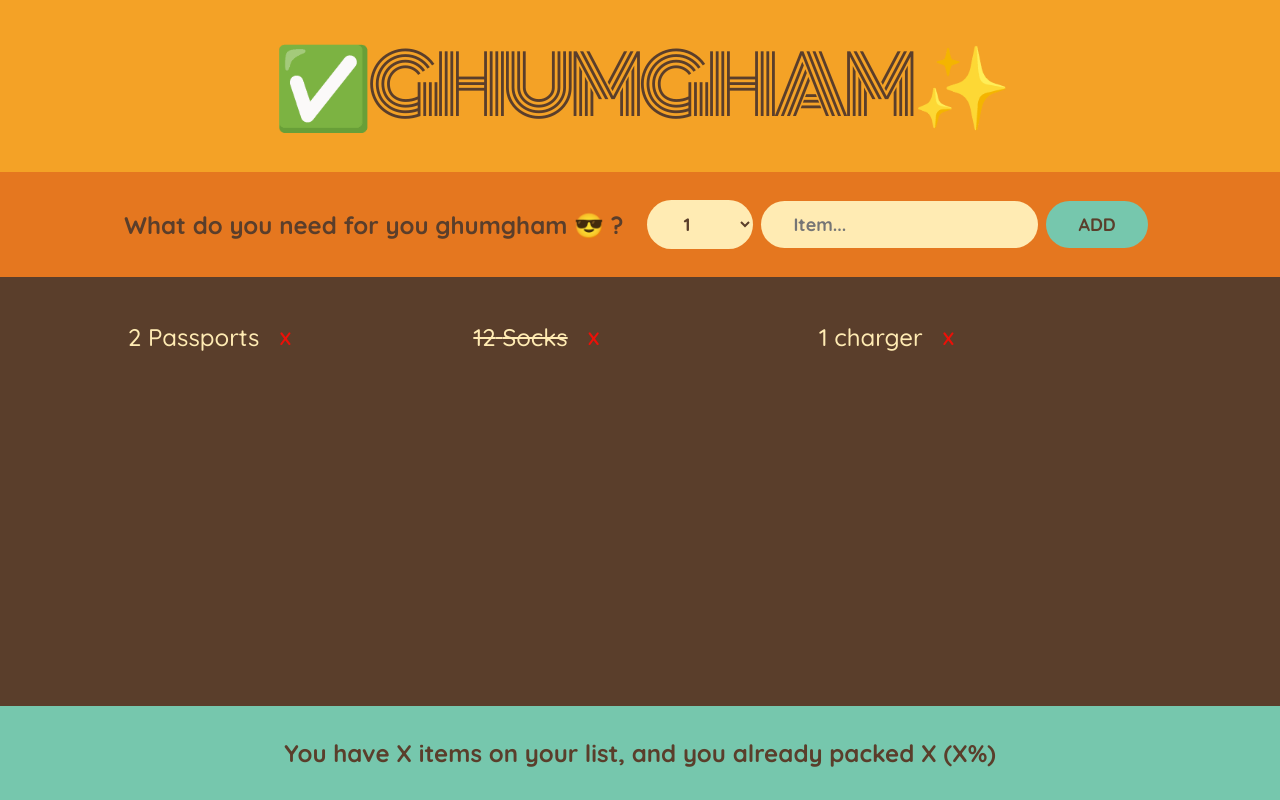
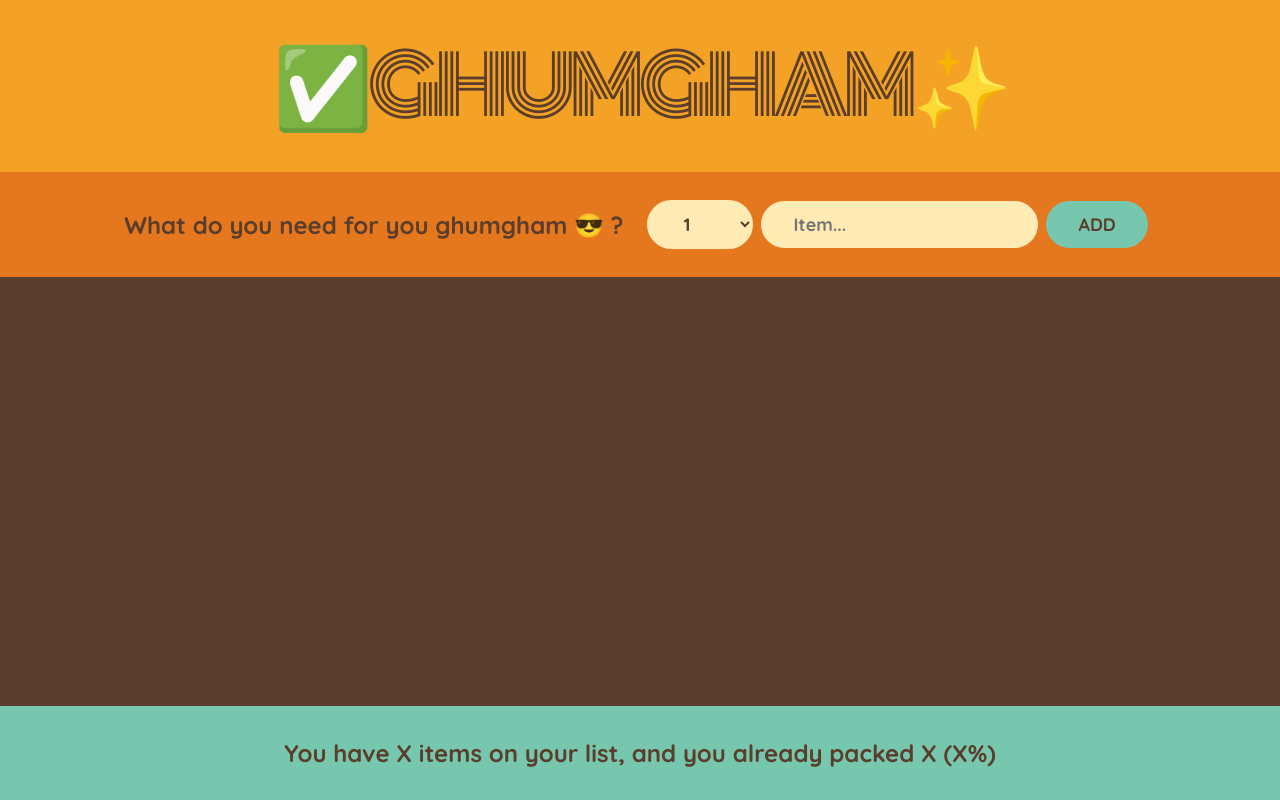
Before and after one commit to newcodesubed/frontend_base, a React (Create React App) app in the folder travel-far/: page / in a window 1280 px wide. Built offline with nearby package versions, Linux system fonts and the light colour scheme.

Commit message:
lifing state

```diff
--- a/travel-far/src/App.js
+++ b/travel-far/src/App.js
@@ -6,11 +6,17 @@ const initialItems = [
 ];
 
 export default function App() {
+  const [items, setIteams] = useState([]);
+
+  function handleAddItems(item) {
+    setIteams((items) => [...items, item]);
+  }
+
   return (
     <div className="app">
       <Logo />
-      <Form />
-      <PackingList />
+      <Form onAddItems={handleAddItems} />
+      <PackingList items={items} />
       <Stats />
     </div>
   );
@@ -20,16 +26,20 @@ function Logo() {
   return <h1> ✅GHUMGHAM✨ </h1>;
 }
 
-function Form() {
+function Form({ onAddItems }) {
   const [description, setDescription] = useState("");
   const [quantity, setQuantity] = useState(1);
 
   function handleSubmit(e) {
     e.preventDefault();
     // conditional rendering included. also it fix the bug if description not included in it then it doesnot return anything
+
     if (!description) return;
     const newItem = { description, quantity, packed: false, id: Date.now() };
     console.log(newItem);
+
+    onAddItems(newItem);
+
     //return the state to its origim
     setDescription("");
     setQuantity(1);
@@ -61,11 +71,11 @@ function Form() {
   );
 }
 
-function PackingList() {
+function PackingList({ items }) {
   return (
     <div className="list">
       <ul>
-        {initialItems.map((item) => (
+        {items.map((item) => (
           <Item item={item} key={item.id} />
         ))}
       </ul>
```
